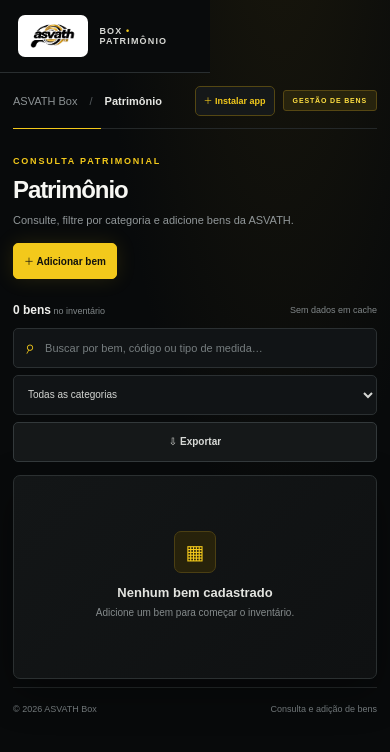
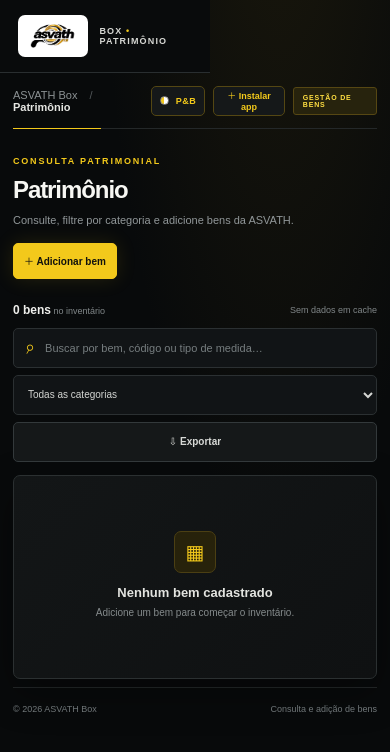
Before and after one commit to Evlasia/ASVATH-BOX, a website with bundled scripts: page public/index.html in a window 390 px wide. Built offline with nearby package versions, Linux system fonts and the light colour scheme; files whose address does not match are found by name.

Commit message:
mambito 3

```diff
--- /dev/null
+++ b/public/css/theme-toggle.css
@@ -0,0 +1,9 @@
+/* Alternância entre modo colorido (cores da ASVATH) e preto e branco */
+html.mode-bw{filter:grayscale(100%)}
+html.mode-bw body{background:#000}
+.theme-toggle{height:32px;padding:0 10px;font-size:9px;border:1px solid #544713;border-radius:5px;background:#151819;color:#f3c91b;font-weight:700;letter-spacing:.06em;cursor:pointer;display:inline-flex;align-items:center;gap:7px;white-space:nowrap;transition:border-color .15s,color .15s}
+.theme-toggle:hover{border-color:#f3c91b;color:#ffdf42}
+.theme-toggle .theme-dot{width:9px;height:9px;border-radius:50%;background:linear-gradient(90deg,#f3c91b 50%,#fff 50%);border:1px solid #888}
+.theme-toggle[aria-pressed="true"] .theme-dot{background:linear-gradient(90deg,#fff 50%,#777 50%);border-color:#fff}
+.theme-toggle:focus-visible{outline:2px solid #f3c91b;outline-offset:2px}
+@media(max-width:620px){.theme-toggle{height:30px;padding:0 8px}}
--- a/public/index.html
+++ b/public/index.html
@@ -19,6 +19,8 @@
   <link rel="stylesheet" href="/css/export-menu.css">
   <link rel="stylesheet" href="/css/asset-actions.css">
   <link rel="stylesheet" href="/css/pwa.css">
+  <link rel="stylesheet" href="/css/theme-toggle.css">
+  <script>try{if(localStorage.getItem("asvath-theme")==="bw")document.documentElement.classList.add("mode-bw")}catch(e){}</script>
 </head>
 <body>
   <div class="app-shell">
@@ -29,7 +31,7 @@
       <div class="sidebar-bottom"><div class="connection"><span class="connection-dot" id="connection-dot"></span><span id="connection-label">Carregando dados…</span></div><div class="sidebar-foot">ASVATH BOX <span>v0.1.0</span></div></div>
     </aside>
     <main class="main-content">
-      <header class="topbar"><div class="breadcrumbs">ASVATH Box <span>/</span> <strong>Patrimônio</strong></div><div class="top-actions"><span class="today" id="today"></span><button class="button button-light install-button" id="install-app" type="button">＋ Instalar app</button><span class="read-only-tag">GESTÃO DE BENS</span></div></header>
+      <header class="topbar"><div class="breadcrumbs">ASVATH Box <span>/</span> <strong>Patrimônio</strong></div><div class="top-actions"><span class="today" id="today"></span><button class="theme-toggle" id="theme-toggle" type="button" aria-pressed="false" title="Alternar entre colorido e preto e branco"><span class="theme-dot"></span><span id="theme-label">P&amp;B</span></button><button class="button button-light install-button" id="install-app" type="button">＋ Instalar app</button><span class="read-only-tag">GESTÃO DE BENS</span></div></header>
       <div id="toast" class="toast" role="status" aria-live="polite"></div>
       <section class="view active">
         <div class="page-heading"><div><div class="eyebrow">CONSULTA PATRIMONIAL</div><h1>Patrimônio</h1><p>Consulte, filtre por categoria e adicione bens da ASVATH.</p></div><button class="button button-primary" id="add-asset-button" type="button">＋ Adicionar bem</button></div>
--- a/public/js/app.js
+++ b/public/js/app.js
@@ -386,3 +386,19 @@ installButton.addEventListener('click', async () => {
 window.addEventListener('appinstalled', () => { installButton.hidden = true; toast('ASVATH Box instalado neste dispositivo.'); });
 if ('serviceWorker' in navigator) navigator.serviceWorker.register('/sw.js').catch(() => {});
 loadData();
+
+/* Alternância de tema: colorido (cores da ASVATH) ou preto e branco */
+(() => {
+  const btn = document.getElementById('theme-toggle');
+  const label = document.getElementById('theme-label');
+  if (!btn) return;
+  const KEY = 'asvath-theme';
+  const apply = (bw) => {
+    document.documentElement.classList.toggle('mode-bw', bw);
+    btn.setAttribute('aria-pressed', String(bw));
+    label.textContent = bw ? 'Colorido' : 'P&B';
+    try { localStorage.setItem(KEY, bw ? 'bw' : 'color'); } catch (e) {}
+  };
+  apply(document.documentElement.classList.contains('mode-bw'));
+  btn.addEventListener('click', () => apply(!document.documentElement.classList.contains('mode-bw')));
+})();
--- a/public/sw.js
+++ b/public/sw.js
@@ -1,5 +1,5 @@
-const CACHE_NAME = 'asvath-box-shell-v12';
-const APP_SHELL = ['/', '/index.html', '/css/app.css', '/css/forms.css', '/css/variations.css', '/css/export-menu.css', '/css/asset-actions.css', '/css/pwa.css', '/js/app.js', '/js/store.js', '/manifest.json', '/icons/asvath-logo-transparent.png', '/icons/icon-192.png', '/icons/icon-512.png'];
+const CACHE_NAME = 'asvath-box-shell-v13';
+const APP_SHELL = ['/', '/index.html', '/css/app.css', '/css/forms.css', '/css/variations.css', '/css/export-menu.css', '/css/asset-actions.css', '/css/pwa.css', '/css/theme-toggle.css', '/js/app.js', '/js/store.js', '/manifest.json', '/icons/asvath-logo-transparent.png', '/icons/icon-192.png', '/icons/icon-512.png'];
 self.addEventListener('install', (event) => event.waitUntil(caches.open(CACHE_NAME).then((cache) => cache.addAll(APP_SHELL)).then(() => self.skipWaiting())));
 self.addEventListener('activate', (event) => event.waitUntil(caches.keys().then((keys) => Promise.all(keys.filter((key) => key !== CACHE_NAME).map((key) => caches.delete(key)))).then(() => self.clients.claim())));
 self.addEventListener('fetch', (event) => {
```
